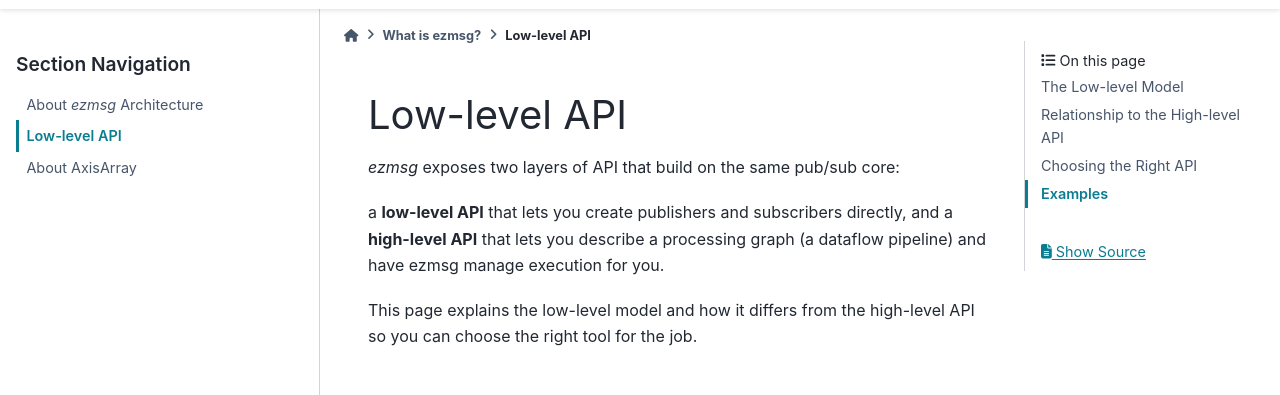
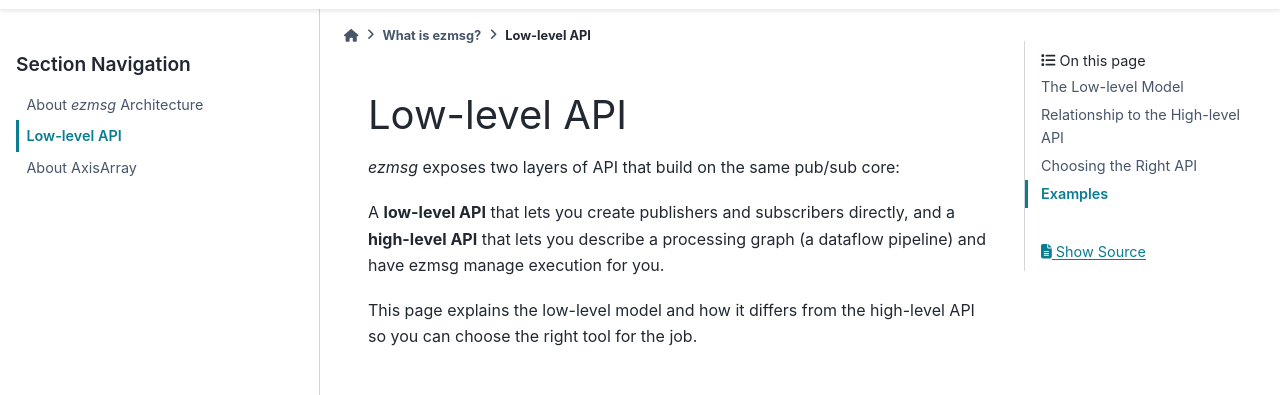
Before and after one commit to ezmsg-org/ezmsg-org.github.io, a Sphinx documentation site: the page built from docs/source/explanations/low-level-api.rst, in a window 1280 px wide and 900 px high. Shown: the part 55-450 px from the top of the window. Built offline with Sphinx 7.4.7 and the PyData theme 0.15.4, drawn with Linux system fonts in a browser that asks for light colours.

Commit message:
Minor typo fix
Co-authored-by: Copilot <175728472+Copilot@users.noreply.github.com>

```diff
--- a/docs/source/explanations/low-level-api.rst
+++ b/docs/source/explanations/low-level-api.rst
@@ -3,7 +3,7 @@ Low-level API
 
 `ezmsg` exposes two layers of API that build on the same pub/sub core:
 
-a **low-level API** that lets you create publishers and subscribers directly, and a **high-level API** that lets you describe a processing graph (a dataflow pipeline) and have ezmsg manage execution for you.
+A **low-level API** that lets you create publishers and subscribers directly, and a **high-level API** that lets you describe a processing graph (a dataflow pipeline) and have ezmsg manage execution for you.
 
 This page explains the low-level model and how it differs from the high-level API so you can choose the right tool for the job.
 
```
